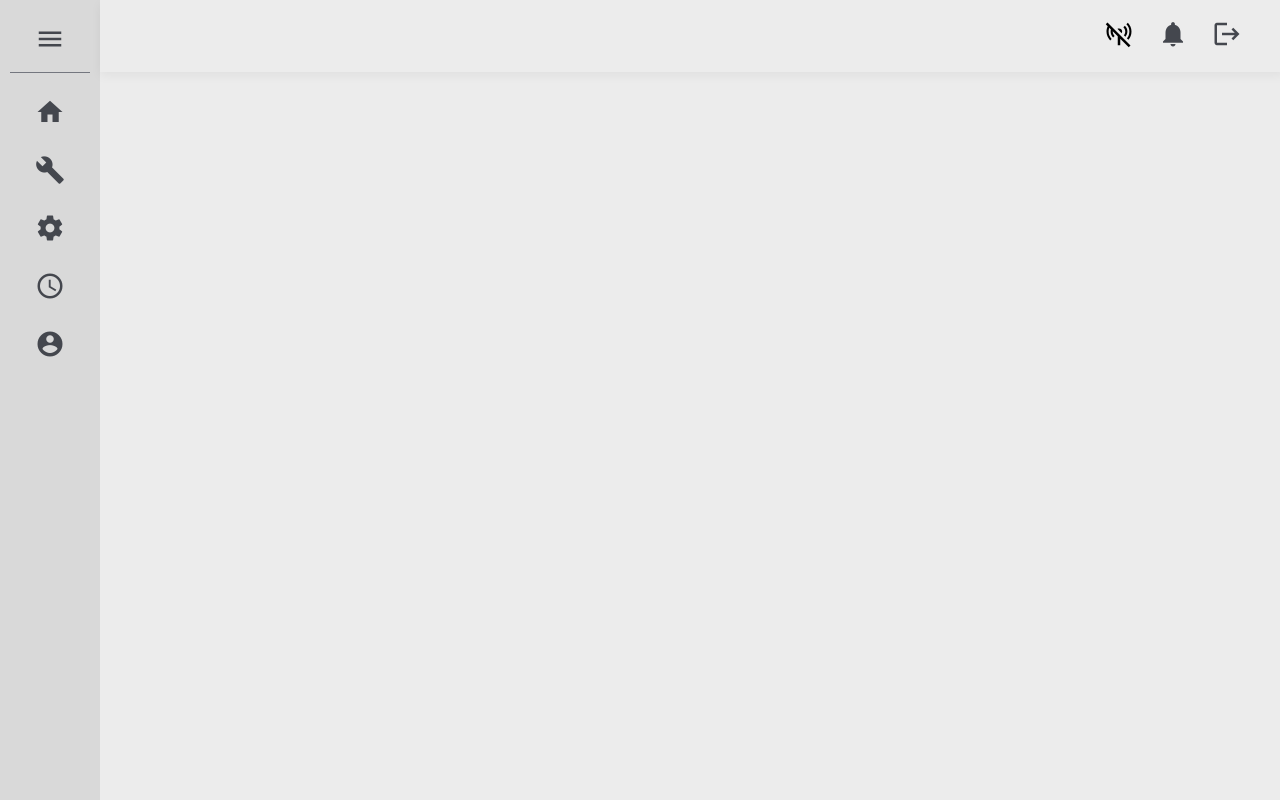
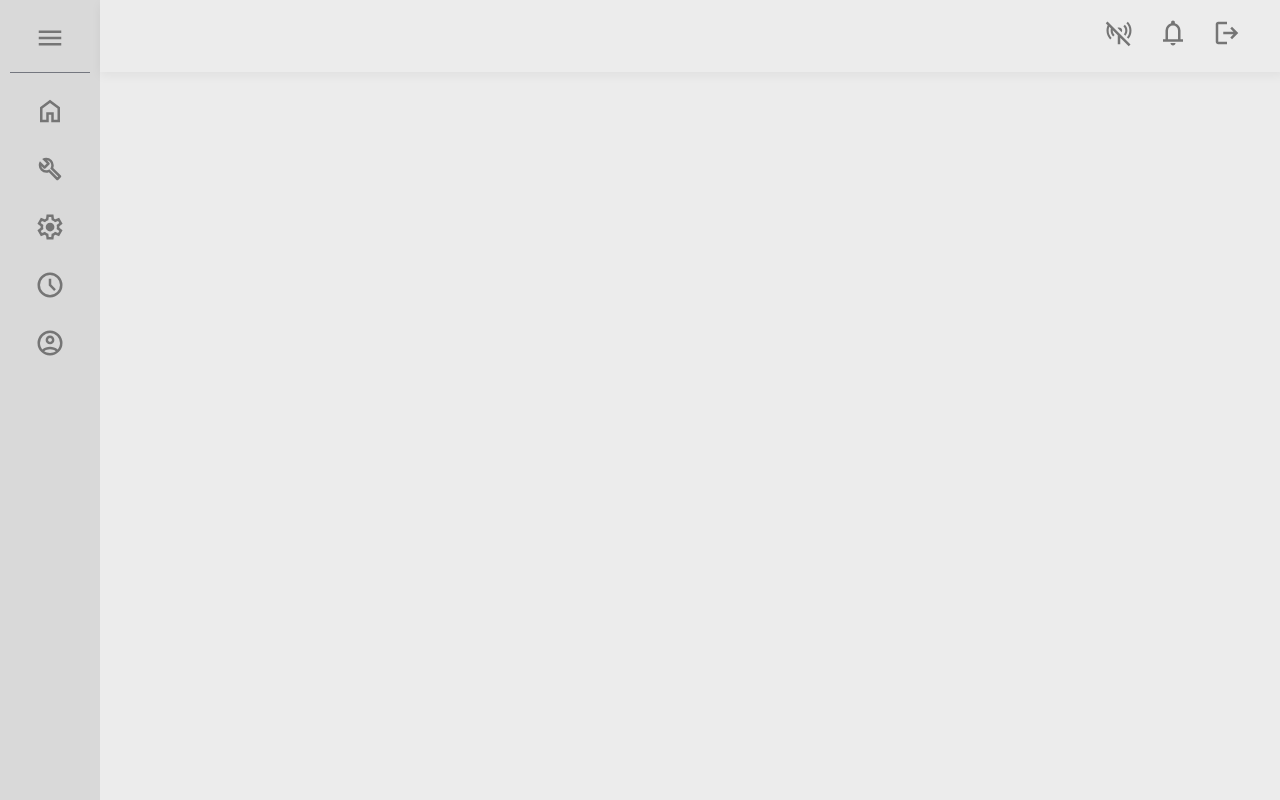
Before and after one commit to DerekLin86/light-control-management, an Angular app: page / in a window 1280 px wide. Built offline with nearby package versions, Linux system fonts and the light colour scheme.

Commit message:
change to use svg instead of mat-icon

```diff
--- a/src/app/components/server-status/server-status.component.html
+++ b/src/app/components/server-status/server-status.component.html
@@ -1,11 +1,11 @@
 <button mat-icon-button [matTooltip]="isOn() ? 'Connected' : 'Reconnect Server'" (click)="clickButton()">
   @if (isOn()) {
-  <svg xmlns="http://www.w3.org/2000/svg" height="30px" viewBox="0 -960 960 960" width="30px" fill="#000000">
+  <svg xmlns="http://www.w3.org/2000/svg" height="30px" viewBox="0 -960 960 960" width="30px" fill="#757575">
     <path
       d="M198-278q-57-57-87.5-129.5T80-560q0-80 30.5-152.5T198-842l48 48q-47 47-72.5 107.5T148-560q0 66 25.5 126.5T246-326l-48 48Zm92-92q-38-38-58-87t-20-103q0-54 20-103t58-87l48 48q-29 29-43.5 65.5T280-560q0 40 14.5 76.5T338-418l-48 48Zm150 250v-348q-27-12-43.5-37T380-560q0-42 29-71t71-29q42 0 71 29t29 71q0 30-16.5 55T520-468v348h-80Zm230-250-48-48q29-29 43.5-65.5T680-560q0-40-14.5-76.5T622-702l48-48q38 38 58 87t20 103q0 54-20 103t-58 87Zm92 92-48-48q47-47 72.5-107.5T812-560q0-66-25.5-126.5T714-794l48-48q57 57 87.5 129.5T880-560q0 80-30.5 152.5T762-278Z" />
   </svg>
   } @else {
-  <svg xmlns="http://www.w3.org/2000/svg" height="30px" viewBox="0 -960 960 960" width="30px" fill="#000000">
+  <svg xmlns="http://www.w3.org/2000/svg" height="30px" viewBox="0 -960 960 960" width="30px" fill="#757575">
     <path
       d="m684-389-49-49q22-26 33.5-57t11.5-65q0-40-16-76t-44-64l48-48q38 38 59 86t21 102q0 48-17 91.5T684-389ZM565-508 428-645q12-7 25-11t27-4q42 0 71 29t29 71q0 14-4 27t-11 25Zm215 214-48-48q40-45 60-101.5T812-560q0-66-24.5-127.5T716-796l48-48q55 58 85.5 131T880-560q0 74-25.5 142.5T780-294Zm11 238L520-327v207h-80v-287L280-566v6q0 40 16 76t44 64l-48 48q-38-38-59-86t-21-102q0-17 2-33t7-33l-51-51q-11 29-16.5 58t-5.5 59q0 66 24.5 127.5T244-324l-48 48q-55-58-85.5-131T80-560q0-44 9.5-86.5T118-729l-62-62 56-57 736 736-57 56Z" />
   </svg>
--- a/src/app/layout/header/header.component.html
+++ b/src/app/layout/header/header.component.html
@@ -3,9 +3,15 @@
 <div class="tools-container">
   <app-server-status></app-server-status>
   <button mat-icon-button matTooltip="Notifications">
-    <mat-icon Outlined>notifications</mat-icon>
+    <svg xmlns="http://www.w3.org/2000/svg" height="24px" viewBox="0 -960 960 960" width="24px" fill="#757575">
+      <path
+        d="M160-200v-80h80v-280q0-83 50-147.5T420-792v-28q0-25 17.5-42.5T480-880q25 0 42.5 17.5T540-820v28q80 20 130 84.5T720-560v280h80v80H160Zm320-300Zm0 420q-33 0-56.5-23.5T400-160h160q0 33-23.5 56.5T480-80ZM320-280h320v-280q0-66-47-113t-113-47q-66 0-113 47t-47 113v280Z" />
+    </svg>
   </button>
   <button mat-icon-button matTooltip="Log Out">
-    <mat-icon Outlined>logout</mat-icon>
+    <svg xmlns="http://www.w3.org/2000/svg" height="24px" viewBox="0 -960 960 960" width="24px" fill="#757575">
+      <path
+        d="M200-120q-33 0-56.5-23.5T120-200v-560q0-33 23.5-56.5T200-840h280v80H200v560h280v80H200Zm440-160-55-58 102-102H360v-80h327L585-622l55-58 200 200-200 200Z" />
+    </svg>
   </button>
 </div>
--- a/src/app/layout/header/header.component.scss
+++ b/src/app/layout/header/header.component.scss
@@ -1,6 +1,7 @@
 @use '../../../styles' as global;
 
 :host {
+  --mdc-icon-button-icon-size:30px;
   align-items: center;
   background-color: global.$parmary-color;
   box-shadow: 0px 4px 10px 0px #0000000D;
@@ -22,7 +23,7 @@
     display: flex;
     gap: 0.25rem;
   }
-.mat-mdc-button {
+ .mat-mdc-button {
     font-size: 1.5rem;
     font-weight: bold;
     color: global.$primary-text-grey-color;
--- a/src/app/layout/left-bar/left-bar.component.html
+++ b/src/app/layout/left-bar/left-bar.component.html
@@ -1,6 +1,8 @@
 <div class=menu-container>
   <button mat-icon-button>
-    <mat-icon>menu_outlined</mat-icon>
+    <svg xmlns="http://www.w3.org/2000/svg" height="24px" viewBox="0 -960 960 960" width="24px" fill="#757575">
+      <path d="M120-240v-80h720v80H120Zm0-200v-80h720v80H120Zm0-200v-80h720v80H120Z" />
+    </svg>
   </button>
 </div>
 
@@ -8,18 +10,33 @@
 
 <div class="tools-container">
   <button mat-icon-button matTooltip="Main">
-    <mat-icon Outlined>home</mat-icon>
+    <svg xmlns="http://www.w3.org/2000/svg" height="24px" viewBox="0 -960 960 960" width="24px" fill="#757575">
+      <path
+        d="M240-200h120v-240h240v240h120v-360L480-740 240-560v360Zm-80 80v-480l320-240 320 240v480H520v-240h-80v240H160Zm320-350Z" />
+    </svg>
   </button>
   <button mat-icon-button matTooltip="Setup">
-    <mat-icon Outlined>build</mat-icon>
+    <svg xmlns="http://www.w3.org/2000/svg" height="24px" viewBox="0 -960 960 960" width="24px" fill="#757575">
+      <path
+        d="M686-132 444-376q-20 8-40.5 12t-43.5 4q-100 0-170-70t-70-170q0-36 10-68.5t28-61.5l146 146 72-72-146-146q29-18 61.5-28t68.5-10q100 0 170 70t70 170q0 23-4 43.5T584-516l244 242q12 12 12 29t-12 29l-84 84q-12 12-29 12t-29-12Zm29-85 27-27-256-256q18-20 26-46.5t8-53.5q0-60-38.5-104.5T386-758l74 74q12 12 12 28t-12 28L332-500q-12 12-28 12t-28-12l-74-74q9 57 53.5 95.5T360-440q26 0 52-8t47-25l256 256ZM472-488Z" />
+    </svg>
   </button>
   <button mat-icon-button matTooltip="Control">
-    <mat-icon Outlined>settings_outline</mat-icon>
+    <svg xmlns="http://www.w3.org/2000/svg" height="24px" viewBox="0 -960 960 960" width="24px" fill="#757575">
+      <path
+        d="m370-80-16-128q-13-5-24.5-12T307-235l-119 50L78-375l103-78q-1-7-1-13.5v-27q0-6.5 1-13.5L78-585l110-190 119 50q11-8 23-15t24-12l16-128h220l16 128q13 5 24.5 12t22.5 15l119-50 110 190-103 78q1 7 1 13.5v27q0 6.5-2 13.5l103 78-110 190-118-50q-11 8-23 15t-24 12L590-80H370Zm70-80h79l14-106q31-8 57.5-23.5T639-327l99 41 39-68-86-65q5-14 7-29.5t2-31.5q0-16-2-31.5t-7-29.5l86-65-39-68-99 42q-22-23-48.5-38.5T533-694l-13-106h-79l-14 106q-31 8-57.5 23.5T321-633l-99-41-39 68 86 64q-5 15-7 30t-2 32q0 16 2 31t7 30l-86 65 39 68 99-42q22 23 48.5 38.5T427-266l13 106Zm42-180q58 0 99-41t41-99q0-58-41-99t-99-41q-59 0-99.5 41T342-480q0 58 40.5 99t99.5 41Zm-2-140Z" />
+    </svg>
   </button>
   <button mat-icon-button matTooltip="Schedule">
-    <mat-icon Outlined>schedule</mat-icon>
+    <svg xmlns="http://www.w3.org/2000/svg" height="24px" viewBox="0 -960 960 960" width="24px" fill="#757575">
+      <path
+        d="m612-292 56-56-148-148v-184h-80v216l172 172ZM480-80q-83 0-156-31.5T197-197q-54-54-85.5-127T80-480q0-83 31.5-156T197-763q54-54 127-85.5T480-880q83 0 156 31.5T763-763q54 54 85.5 127T880-480q0 83-31.5 156T763-197q-54 54-127 85.5T480-80Zm0-400Zm0 320q133 0 226.5-93.5T800-480q0-133-93.5-226.5T480-800q-133 0-226.5 93.5T160-480q0 133 93.5 226.5T480-160Z" />
+    </svg>
   </button>
   <button mat-icon-button matTooltip="Account">
-    <mat-icon Outlined>account_circle</mat-icon>
+    <svg xmlns="http://www.w3.org/2000/svg" height="24px" viewBox="0 -960 960 960" width="24px" fill="#757575">
+      <path
+        d="M234-276q51-39 114-61.5T480-360q69 0 132 22.5T726-276q35-41 54.5-93T800-480q0-133-93.5-226.5T480-800q-133 0-226.5 93.5T160-480q0 59 19.5 111t54.5 93Zm246-164q-59 0-99.5-40.5T340-580q0-59 40.5-99.5T480-720q59 0 99.5 40.5T620-580q0 59-40.5 99.5T480-440Zm0 360q-83 0-156-31.5T197-197q-54-54-85.5-127T80-480q0-83 31.5-156T197-763q54-54 127-85.5T480-880q83 0 156 31.5T763-763q54 54 85.5 127T880-480q0 83-31.5 156T763-197q-54 54-127 85.5T480-80Zm0-80q53 0 100-15.5t86-44.5q-39-29-86-44.5T480-280q-53 0-100 15.5T294-220q39 29 86 44.5T480-160Zm0-360q26 0 43-17t17-43q0-26-17-43t-43-17q-26 0-43 17t-17 43q0 26 17 43t43 17Zm0-60Zm0 360Z" />
+    </svg>
   </button>
 </div>
--- a/src/app/layout/left-bar/left-bar.component.scss
+++ b/src/app/layout/left-bar/left-bar.component.scss
@@ -3,6 +3,7 @@
 $padding-value: 1rem;
 
 :host {
+  --mdc-icon-button-icon-size: 30px;
   align-items: center;
   background-color: #D9D9D9;
   height: 100vh;
```
